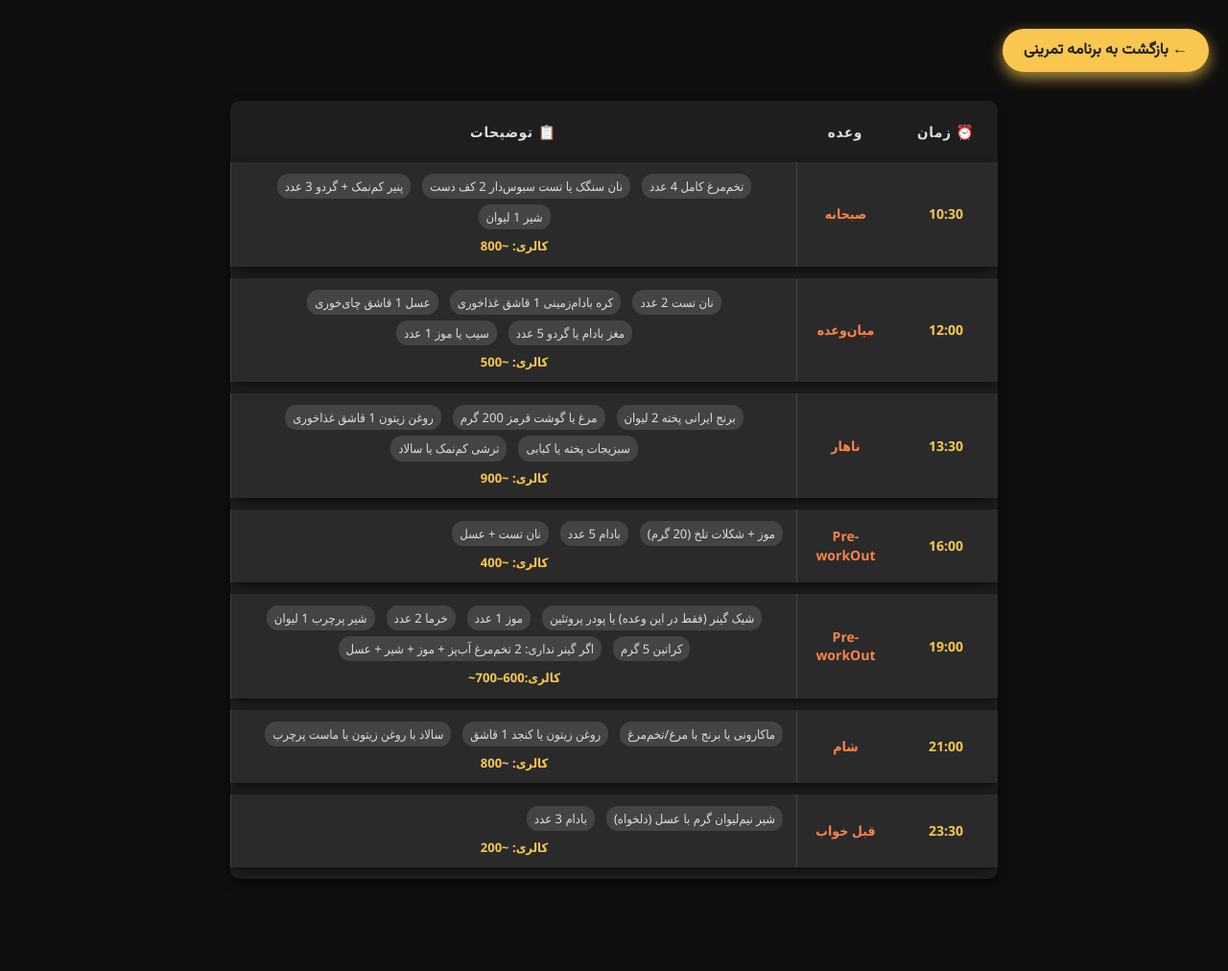
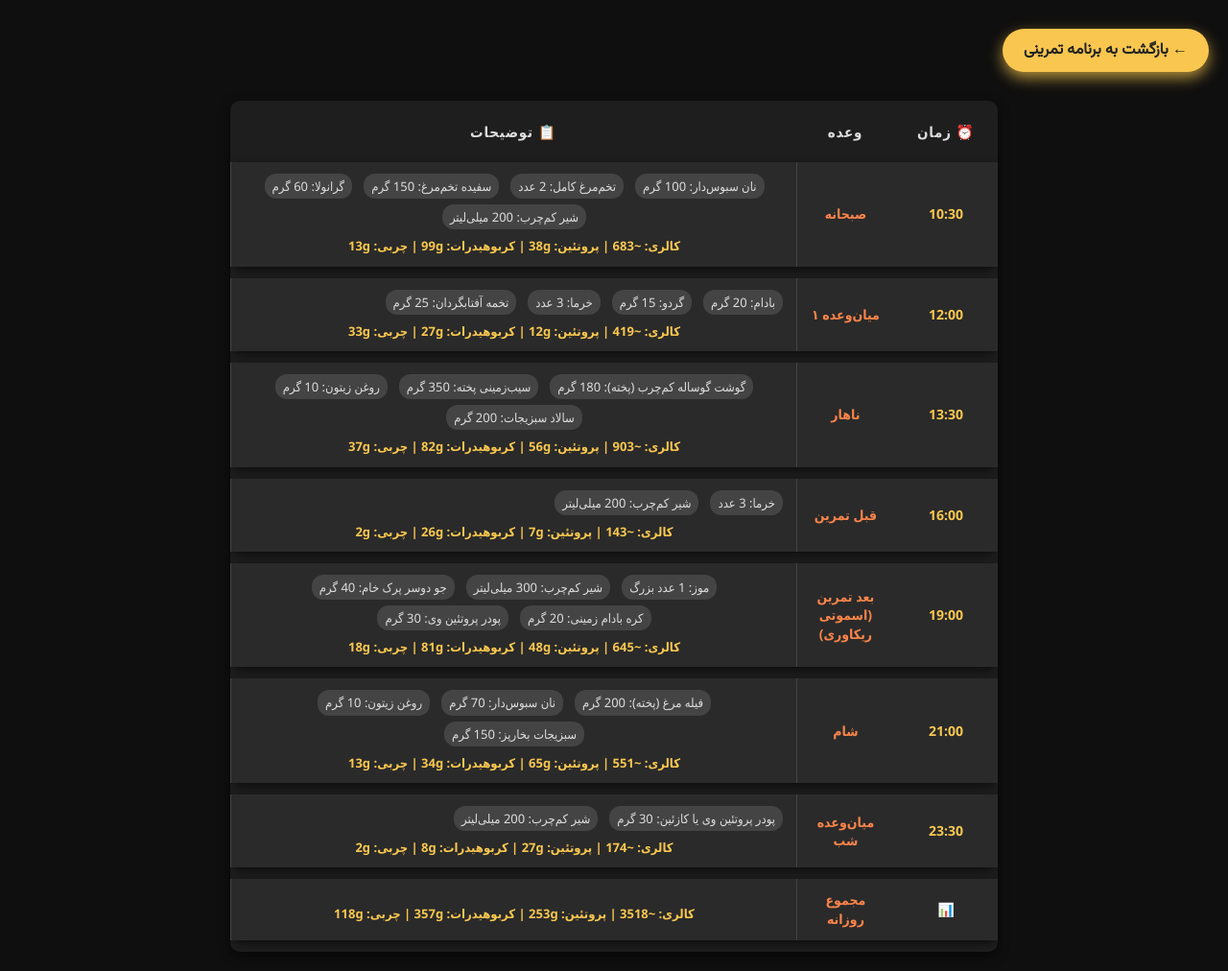
Before and after one commit to MerajMehdizade/ME, a plain HTML site: page NutritionPlan.html in a window 1280 px wide. Shown: the whole page at 96% size. Before the commit the page ends 936 px from the top, so only its background shows below. Drawn offline with Linux system fonts and the light colour scheme.

Commit message:
Update NutritionPlan.html

```diff
--- a/NutritionPlan.html
+++ b/NutritionPlan.html
@@ -24,93 +24,105 @@
   <tbody>
     <tr>
       <td>10:30</td>
-            <td> صبحانه</td>
+      <td>صبحانه</td>
       <td>
         <div class="meal-items">
-                <span>تخم‌مرغ کامل 4 عدد</span>
-                <span>نان سنگک یا تست سبوس‌دار 2 کف دست</span>
-                <span>پنیر کم‌نمک + گردو 3 عدد</span>
-                <span>شیر 1 لیوان</span>
+          <span>نان سبوس‌دار: 100 گرم</span>
+          <span>تخم‌مرغ کامل: 2 عدد</span>
+          <span>سفیده تخم‌مرغ: 150 گرم</span>
+          <span>گرانولا: 60 گرم</span>
+          <span>شیر کم‌چرب: 200 میلی‌لیتر</span>
         </div>
-              <span class="calories">کالری: ~800</span>
+        <span class="calories">کالری: ~683 | پروتئین: 38g | کربوهیدرات: 99g | چربی: 13g</span>
       </td>
     </tr>
+
     <tr>
       <td>12:00</td>
-            <td>میان‌وعده</td>
+      <td>میان‌وعده ۱</td>
       <td>
         <div class="meal-items">
-                <span>نان تست 2 عدد</span>
-                <span>کره بادام‌زمینی 1 قاشق غذاخوری</span>
-                <span>عسل 1 قاشق چای‌خوری</span>
-                <span>مغز بادام یا گردو 5 عدد</span>
-                <span>سیب یا موز 1 عدد</span>
+          <span>بادام: 20 گرم</span>
+          <span>گردو: 15 گرم</span>
+          <span>خرما: 3 عدد</span>
+          <span>تخمه آفتابگردان: 25 گرم</span>
         </div>
-              <span class="calories">کالری: ~500</span>
+        <span class="calories">کالری: ~419 | پروتئین: 12g | کربوهیدرات: 27g | چربی: 33g</span>
       </td>
     </tr>
+
     <tr>
       <td>13:30</td>
       <td>ناهار</td>
       <td>
         <div class="meal-items">
-                <span>برنج ایرانی پخته 2 لیوان</span>
-                <span>مرغ یا گوشت قرمز 200 گرم</span>
-                <span>روغن زیتون 1 قاشق غذاخوری</span>
-                <span>سبزیجات پخته یا کبابی</span>
-                <span>ترشی کم‌نمک یا سالاد</span>
+          <span>گوشت گوساله کم‌چرب (پخته): 180 گرم</span>
+          <span>سیب‌زمینی پخته: 350 گرم</span>
+          <span>روغن زیتون: 10 گرم</span>
+          <span>سالاد سبزیجات: 200 گرم</span>
         </div>
-              <span class="calories">کالری: ~900</span>
+        <span class="calories">کالری: ~903 | پروتئین: 56g | کربوهیدرات: 82g | چربی: 37g</span>
       </td>
     </tr>
+
     <tr>
       <td>16:00</td>
-            <td>Pre-workOut</td>
+      <td>قبل تمرین</td>
       <td>
         <div class="meal-items">
-                <span>موز + شکلات تلخ (20 گرم)</span>
-                <span>بادام 5 عدد</span>
-                <span>نان تست + عسل</span>
+          <span>خرما: 3 عدد</span>
+          <span>شیر کم‌چرب: 200 میلی‌لیتر</span>
         </div>
-              <span class="calories">کالری: ~400</span>
+        <span class="calories">کالری: ~143 | پروتئین: 7g | کربوهیدرات: 26g | چربی: 2g</span>
       </td>
     </tr>
+
     <tr>
       <td>19:00</td>
-            <td>Pre-workOut</td>
+      <td>بعد تمرین (اسموتی ریکاوری)</td>
       <td>
         <div class="meal-items">
-                <span>شیک گینر (فقط در این وعده) یا پودر پروتئین</span>
-                <span>موز 1 عدد</span>
-                <span>خرما 2 عدد</span>
-                <span>شیر پرچرب 1 لیوان</span>
-                <span>کراتین 5 گرم</span>
-                <span>اگر گینر نداری: 2 تخم‌مرغ آب‌پز + موز + شیر + عسل</span>
+          <span>موز: 1 عدد بزرگ</span>
+          <span>شیر کم‌چرب: 300 میلی‌لیتر</span>
+          <span>جو دوسر پرک خام: 40 گرم</span>
+          <span>کره بادام زمینی: 20 گرم</span>
+          <span>پودر پروتئین وی: 30 گرم</span>
         </div>
-              <span class="calories">کالری:600–700~</span>
+        <span class="calories">کالری: ~645 | پروتئین: 48g | کربوهیدرات: 81g | چربی: 18g</span>
       </td>
     </tr>
+
     <tr>
       <td>21:00</td>
       <td>شام</td>
       <td>
         <div class="meal-items">
-                <span>ماکارونی یا برنج با مرغ/تخم‌مرغ</span>
-                <span>روغن زیتون یا کنجد 1 قاشق</span>
-                <span>سالاد با روغن زیتون یا ماست پرچرب</span>
+          <span>فیله مرغ (پخته): 200 گرم</span>
+          <span>نان سبوس‌دار: 70 گرم</span>
+          <span>روغن زیتون: 10 گرم</span>
+          <span>سبزیجات بخارپز: 150 گرم</span>
         </div>
-              <span class="calories">کالری: ~800</span>
+        <span class="calories">کالری: ~551 | پروتئین: 65g | کربوهیدرات: 34g | چربی: 13g</span>
       </td>
     </tr>
+
     <tr>
       <td>23:30</td>
-            <td>قبل خواب</td>
+      <td>میان‌وعده شب</td>
       <td>
         <div class="meal-items">
-                <span>شیر نیم‌لیوان گرم با عسل (دلخواه)</span>
-                <span>بادام 3 عدد</span>
+          <span>پودر پروتئین وی یا کازئین: 30 گرم</span>
+          <span>شیر کم‌چرب: 200 میلی‌لیتر</span>
         </div>
-              <span class="calories">کالری: ~200</span>
+        <span class="calories">کالری: ~174 | پروتئین: 27g | کربوهیدرات: 8g | چربی: 2g</span>
+      </td>
+    </tr>
+
+    <tr>
+      <td>📊</td>
+      <td>مجموع روزانه</td>
+      <td>
+        <span class="calories">کالری: ~3518 | پروتئین: 253g | کربوهیدرات: 357g | چربی: 118g</span>
       </td>
     </tr>
   </tbody>
```
Lines whose indentation alone changed are shown as unchanged.
